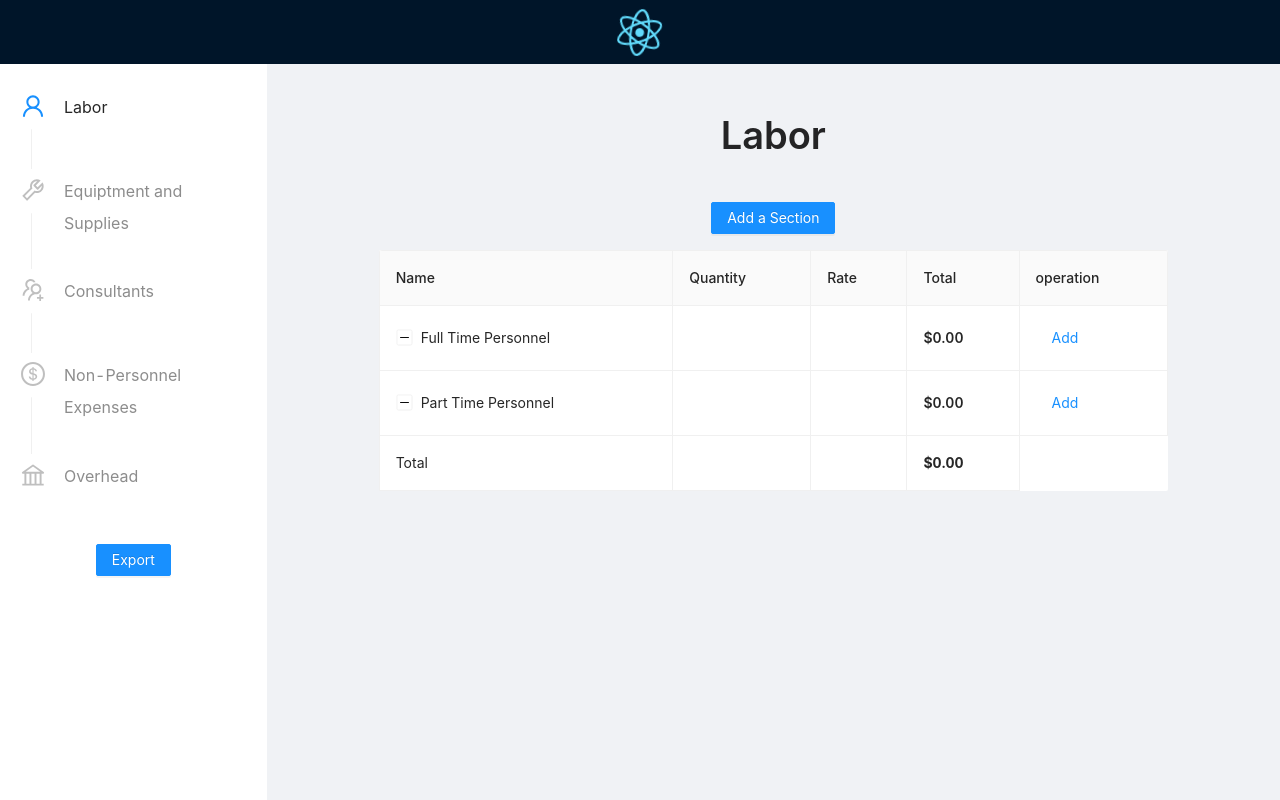
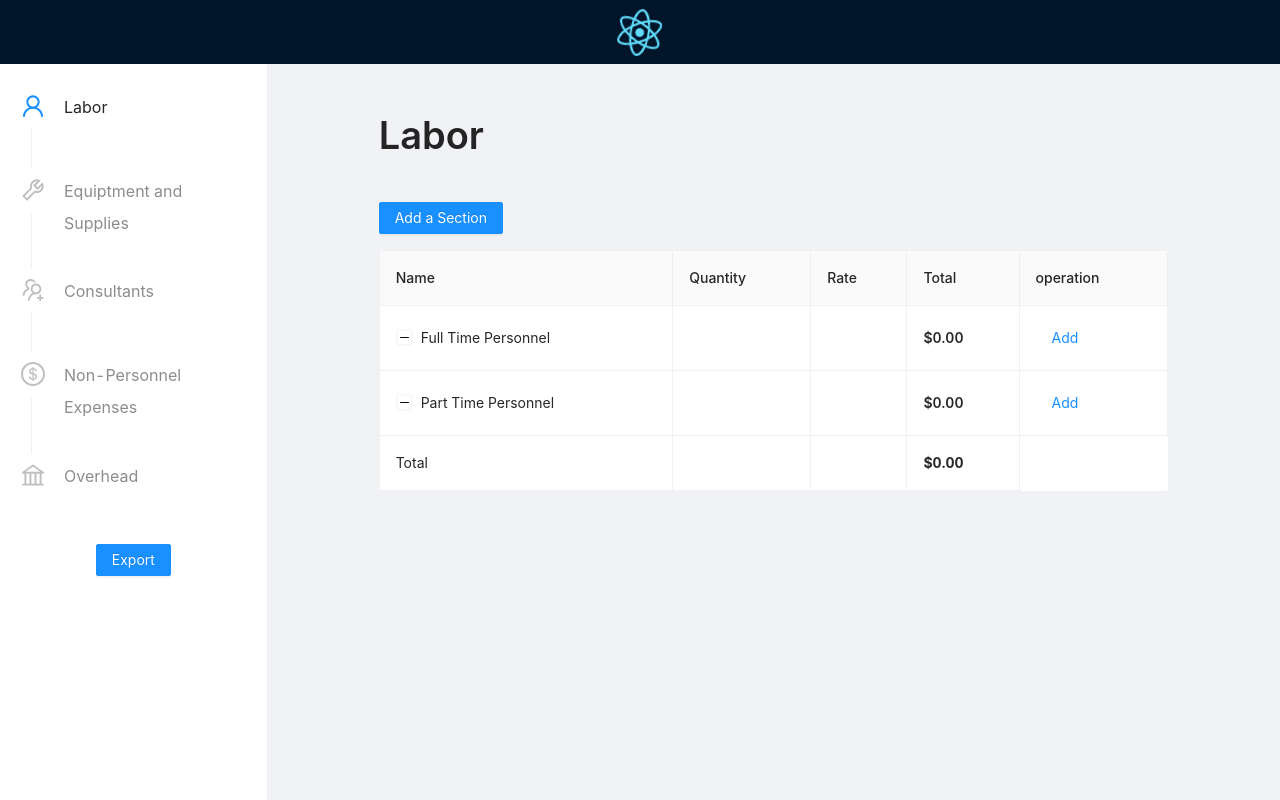
Before and after one commit to ryanjbudhu/BudgetForm, a React (Create React App) app: page / in a window 1280 px wide. Built offline with nearby package versions, Linux system fonts and the light colour scheme.

Commit message:
removed center align

```diff
--- a/src/pages/BudgetPage/BudgetPage.module.scss
+++ b/src/pages/BudgetPage/BudgetPage.module.scss
@@ -1,5 +1,4 @@
 .content {
     margin: 7rem;
-    text-align: center;
     margin-bottom: 0;
 }
--- a/src/pages/Main/Main.js
+++ b/src/pages/Main/Main.js
@@ -35,7 +35,7 @@ export default function Main(props) {
                         <ExportCSV csvData={props.data} fileName={"Pricing and Budget"} />
                     </div>
                 </Col>
-                <Col span={19} push={5} style={{ textAlign: "center" }}>
+                <Col span={19} push={5}>
                     <BudgetPage
                         pageData={props.data[props.step]}
                         step={props.step}
```
